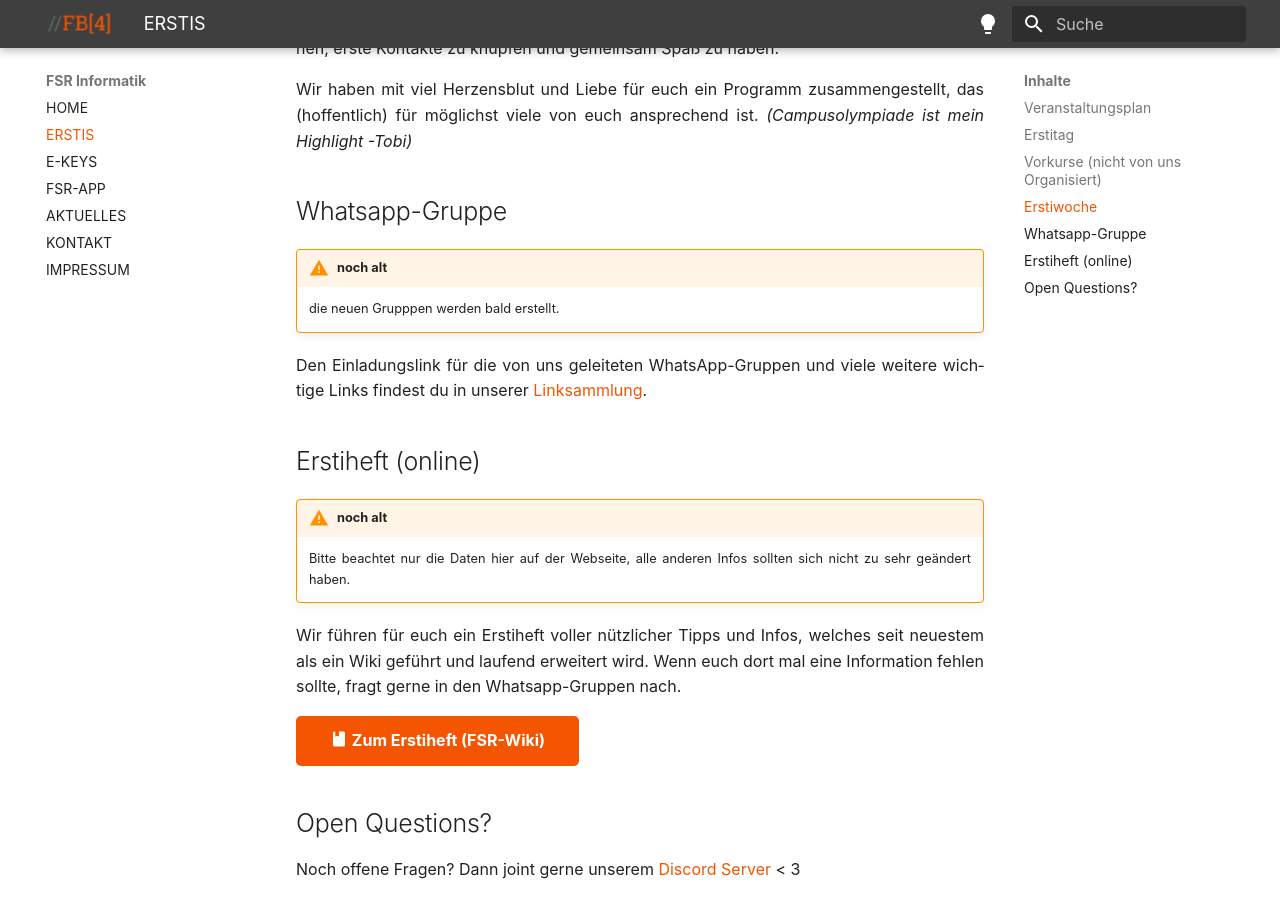
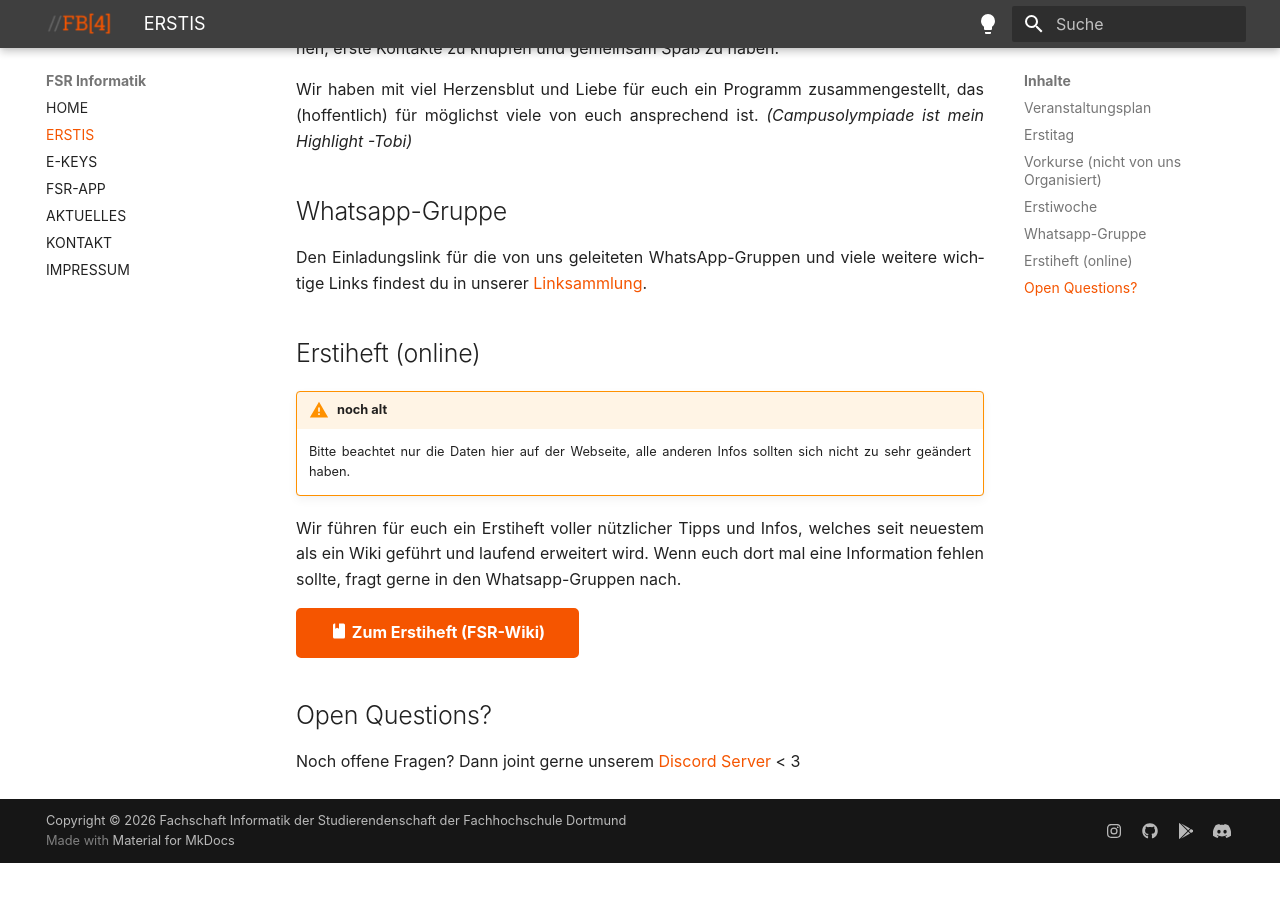
Before and after one commit to Fachschaftsrat-Informatik-FH-Dortmund/fsrfb4.de-mkdocs, an MkDocs documentation site: the page built from docs/erstis.md, in a window 1280 px wide and 900 px high, scrolled down 1896 px. Built offline with MkDocs 1.6.1 and Material for MkDocs 9.7.7, drawn with Linux system fonts in a browser that asks for light colours; some web fonts are replaced; plug-ins that fetch from the network failed and are left out; after the commit the page ends 2759 px from its top, so only the background shows below that.

Commit message:
Update erstis.md

```diff
--- a/docs/erstis.md
+++ b/docs/erstis.md
@@ -49,8 +49,6 @@ Wir haben mit viel Herzensblut und Liebe für euch ein Programm zusammengestellt
 
 
 ## Whatsapp-Gruppe
-!!! warning "noch alt"
-    die neuen Grupppen werden bald erstellt.
 Den Einladungslink für die von uns geleiteten WhatsApp-Gruppen und viele weitere wichtige Links findest du in unserer [Linksammlung](http://fsrfb4.de/links).
 
 <!-- Für den Link zur WhatsApp-Gruppe musst du dich einmal bei ILIAS anmelden. Dafür benötigst du nur die Zugangsdaten, die dir von der FH schon per Post zugesandt wurden.
```
